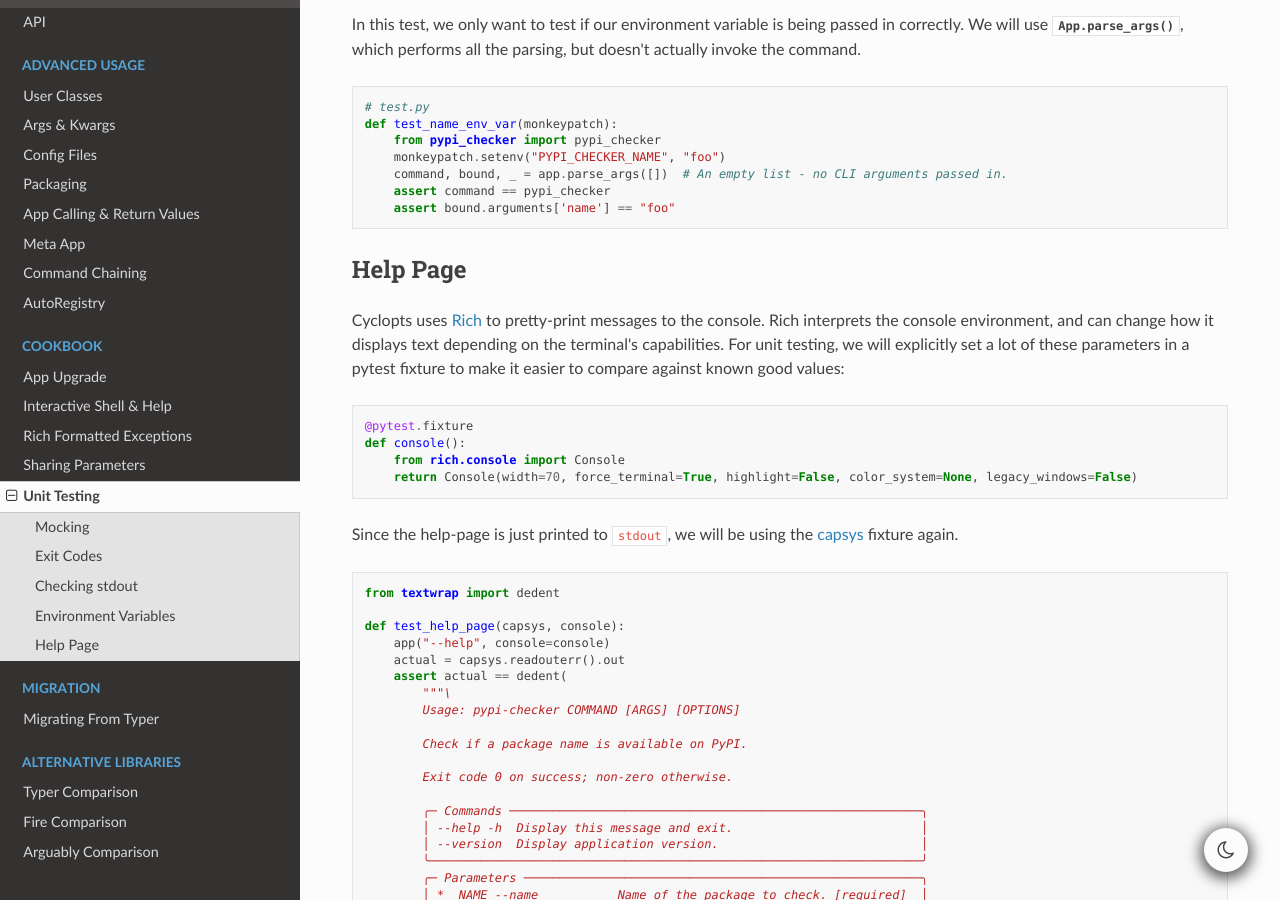
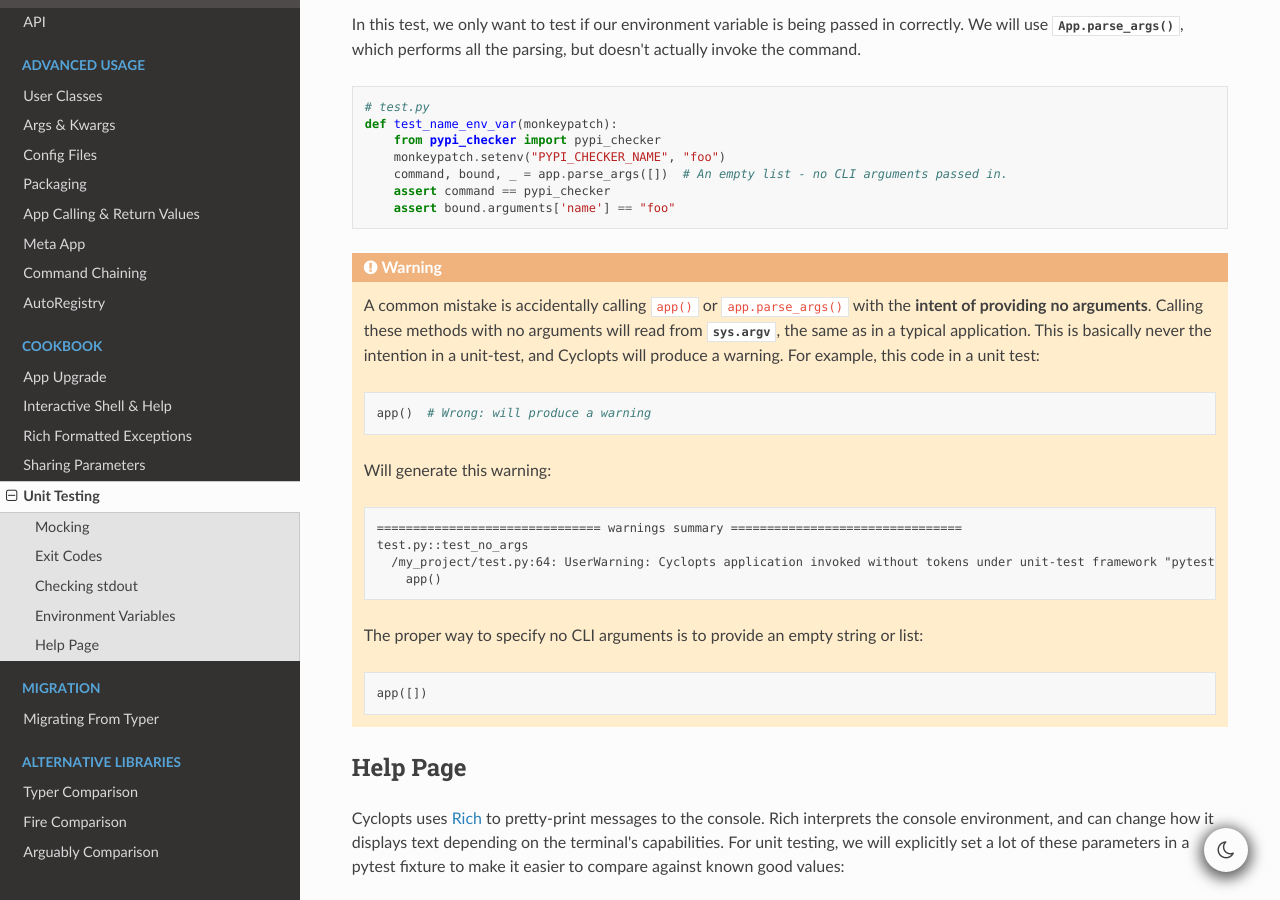
Before and after one commit to BrianPugh/cyclopts, a Sphinx documentation site: the page built from docs/source/cookbook/unit_testing.rst, in a window 1280 px wide and 900 px high, scrolled down 3551 px. Built offline with Sphinx 7.4.7 and the Read the Docs theme 3.1.0, drawn with Linux system fonts in a browser that asks for light colours.

Commit message:
Add warning about empty arguments in unit tests

```diff
--- a/docs/source/cookbook/unit_testing.rst
+++ b/docs/source/cookbook/unit_testing.rst
@@ -198,6 +198,32 @@ We will use :meth:`.App.parse_args`, which performs all the parsing, but doesn't
        assert command == pypi_checker
        assert bound.arguments['name'] == "foo"
 
+.. warning::
+
+   A common mistake is accidentally calling ``app()`` or ``app.parse_args()`` with the **intent of providing no arguments**.
+   Calling these methods with no arguments will read from :obj:`sys.argv`, the same as in a typical application.
+   This is basically never the intention in a unit-test, and Cyclopts will produce a warning.
+   For example, this code in a unit test:
+
+   .. code-block:: python
+
+      app()  # Wrong: will produce a warning
+
+   Will generate this warning:
+
+   .. code-block:: text
+
+      =============================== warnings summary ================================
+      test.py::test_no_args
+        /my_project/test.py:64: UserWarning: Cyclopts application invoked without tokens under unit-test framework "pytest". Did you mean "app([])"?
+          app()
+
+   The proper way to specify no CLI arguments is to provide an empty string or list:
+
+   .. code-block:: python
+
+      app([])
+
 ---------
 Help Page
 ---------
```
